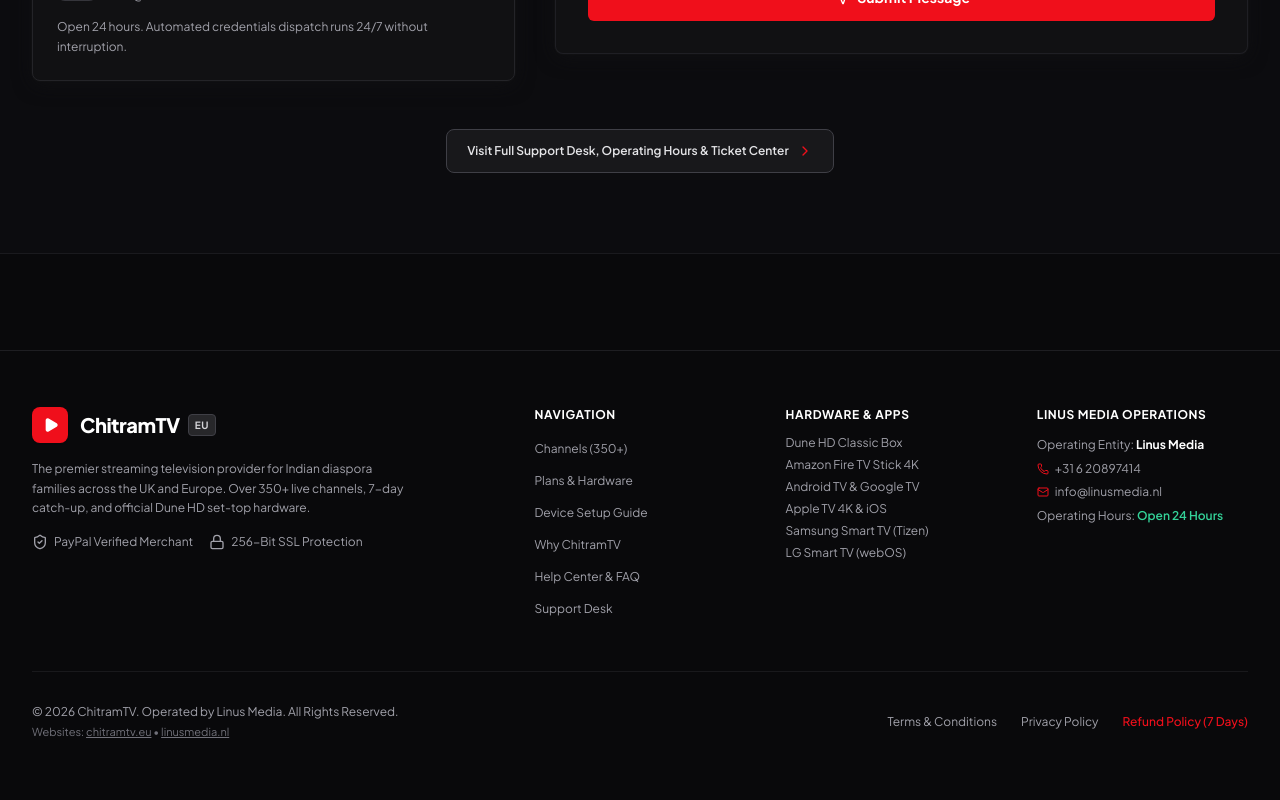
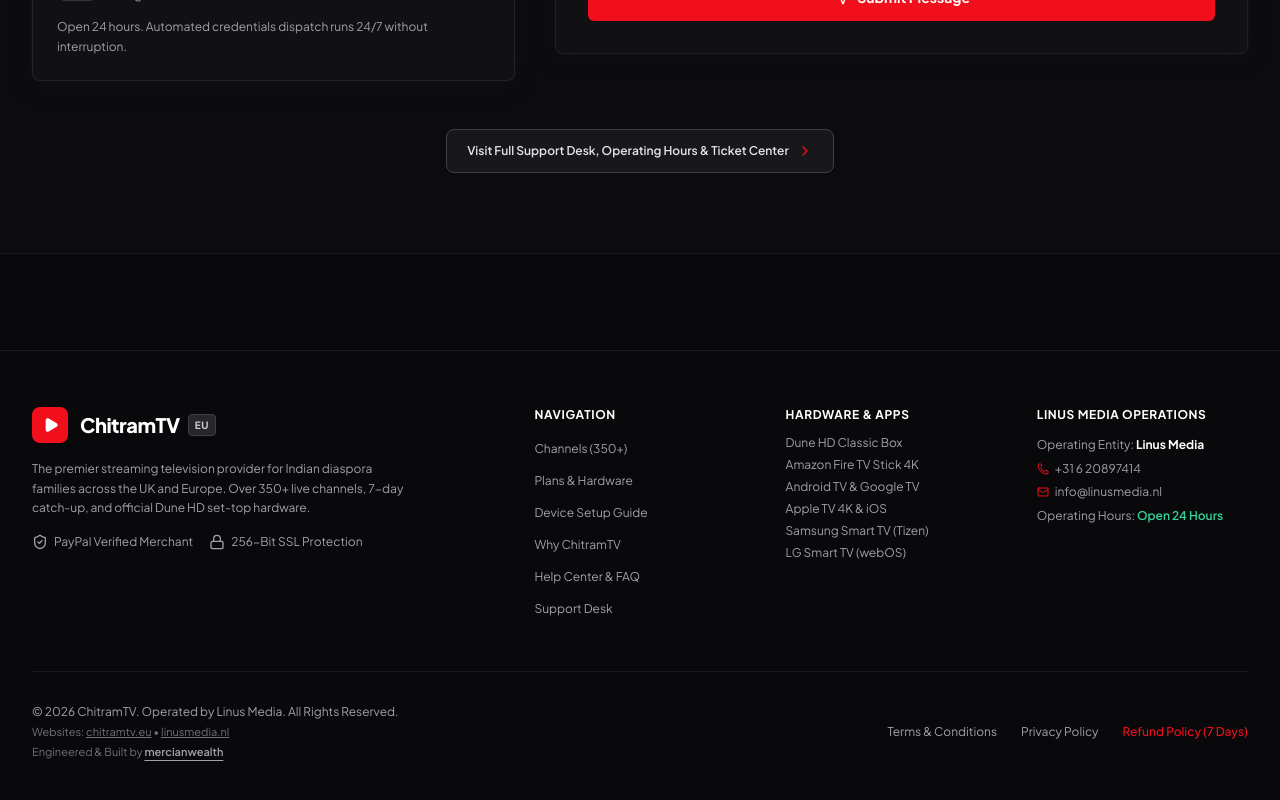
Before and after one commit to echelonsystemsgd-deep/uk-streaming-client, a Next.js app: page / in a window 1280 px wide. Shown: the part 9098-9898 px from the top of the page. Built offline with nearby package versions, Linux system fonts and the light colour scheme.

Commit message:
fix(footer): restore mercianwealth agency credit link

```diff
--- a/src/components/layout/Footer.tsx
+++ b/src/components/layout/Footer.tsx
@@ -120,6 +120,17 @@
             <p className="text-[11px] text-zinc-500">
               Websites: <a href="https://chitramtv.eu" className="hover:text-white underline">chitramtv.eu</a> &bull; <a href="https://www.linusmedia.nl" target="_blank" rel="noopener noreferrer" className="hover:text-white underline">linusmedia.nl</a>
             </p>
+            <p className="text-[11px] text-zinc-500">
+              Engineered &amp; Built by{" "}
+              <a
+                href="https://mercianwealth.com"
+                target="_blank"
+                rel="noopener noreferrer"
+                className="text-zinc-400 hover:text-white underline underline-offset-4 font-semibold transition-colors"
+              >
+                mercianwealth
+              </a>
+            </p>
           </div>
           <div className="flex flex-wrap items-center justify-center gap-4 sm:gap-6">
             <Link href="/terms" className="hover:text-white transition-colors py-1">
```
